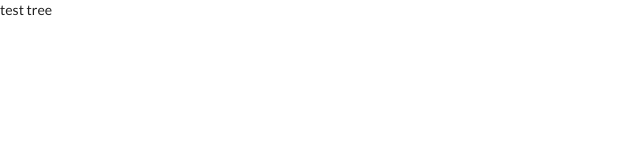
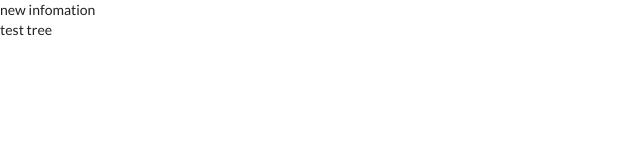
Before and after one commit to taiga533/testrepo, a plain HTML site: page index.html in a window 1280 px wide. Shown: the full height of the page, 0-640 px from the left. Drawn offline with Linux system fonts and the light colour scheme.

Commit message:
プルリクのテスト

```diff
--- a/index.html
+++ b/index.html
@@ -6,6 +6,7 @@
 <title>CKEditor</title>
 </head>
 <body>
+  new infomation
 <p>test tree</p>
 </body>
 </html>
```
